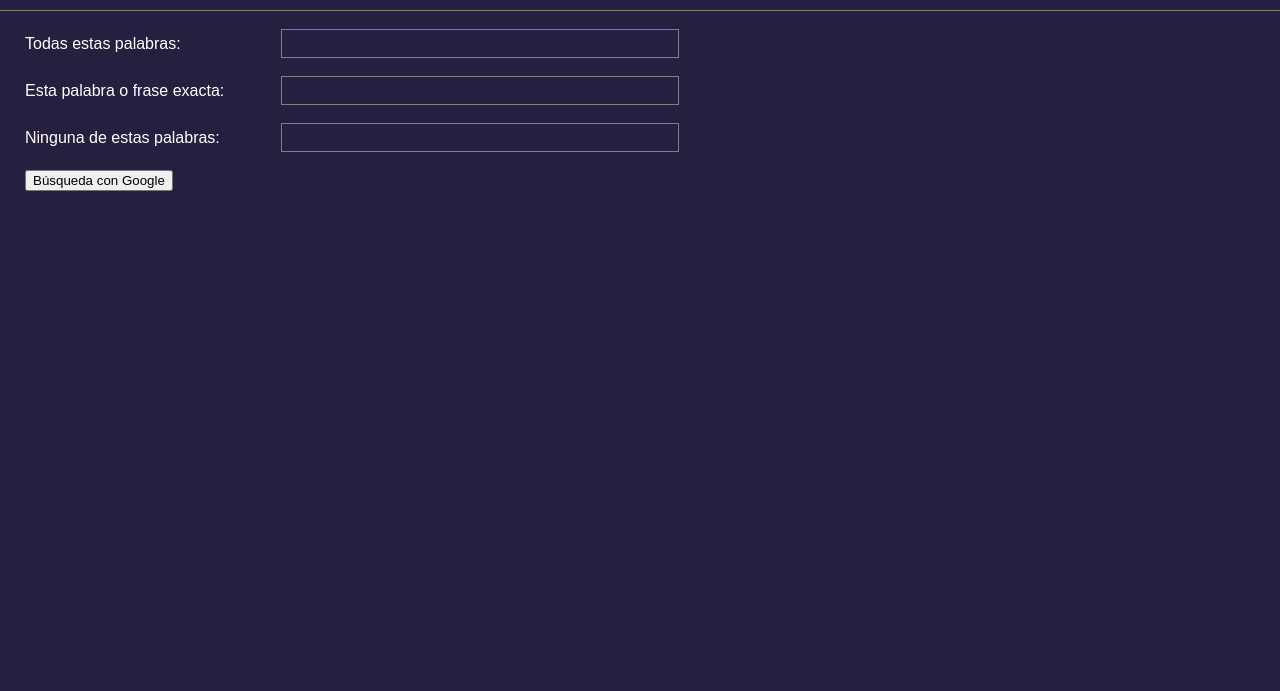
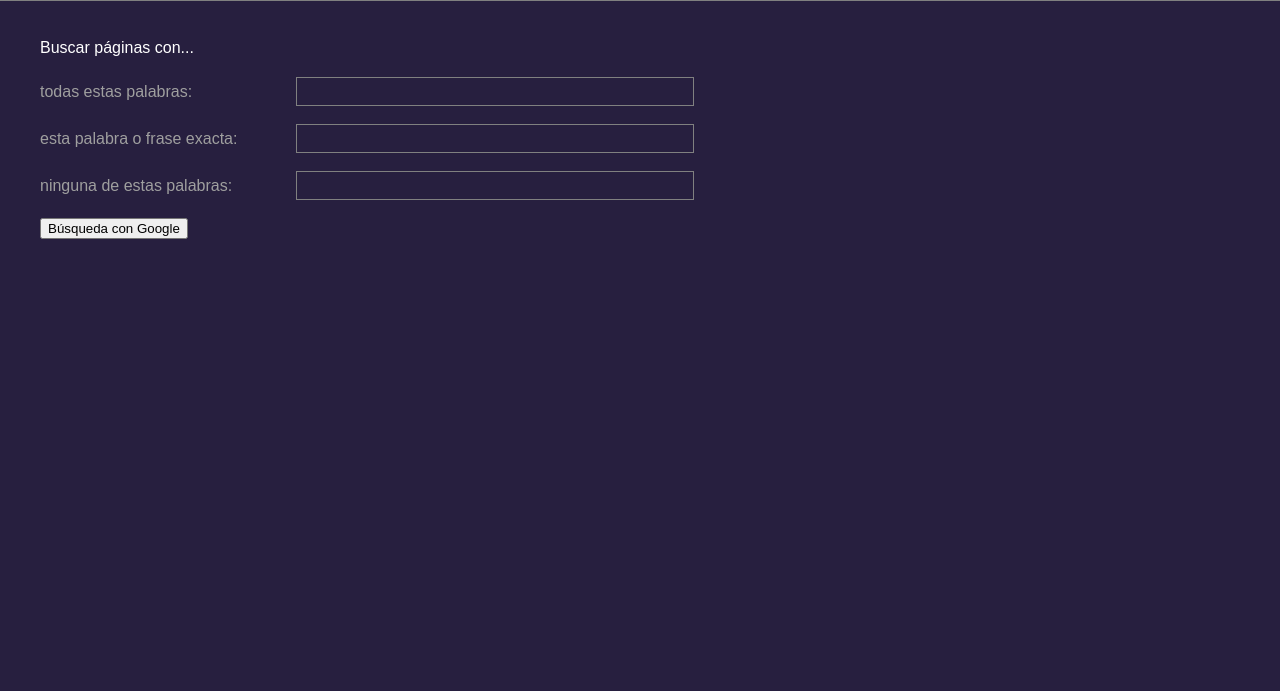
Before and after one commit to saulocaceresg/IDWEB-Ejercicios, a plain HTML site: page PYTHON/Python (extra) - CGSA - CGI con Google/advancedsearch.html in a window 1280 px wide. Shown: the part 109-800 px from the top of the page. Drawn offline with Linux system fonts and the light colour scheme.

Commit message:
estilos mejorados a los label e input

```diff
--- a/PYTHON/Python (extra) - CGSA - CGI con Google/advancedsearch.html
+++ b/PYTHON/Python (extra) - CGSA - CGI con Google/advancedsearch.html
@@ -20,11 +20,12 @@
     <main id="advancedsearch">
         <h1>Búsqueda avanzada</h1>
         <hr><br>
+        <p id="p-advanced">Buscar páginas con...</p>
         <div id="formulario">
             <form id="frm-advanced" action="/">
                 <div class="campo">
                     <div class="label">
-                        <label for="search" class="lbl-advanced">Todas estas palabras: </label>
+                        <label for="search" class="lbl-advanced">todas estas palabras: </label>
                     </div>
                     <div class="input">
                         <input type="text" name="search-advanced" id="input-search-advanced-1">
@@ -33,7 +34,7 @@
                 <br>
                 <div class="campo">
                     <div class="label">
-                        <label for="" class="lbl-advanced">Esta palabra o frase exacta: </label>
+                        <label for="" class="lbl-advanced">esta palabra o frase exacta: </label>
                     </div>
                     <div class="input">
                         <input type="text" name="search-advanced" id="input-search-advanced-2">
@@ -42,7 +43,7 @@
                 <br>
                 <div class="campo">
                     <div class="label">
-                        <label for="" class="lbl-advanced">Ninguna de estas palabras: </label>
+                        <label for="" class="lbl-advanced">ninguna de estas palabras: </label>
                     </div>
                     <div class="input">
                         <input type="text" name="search-advanced" id="input-search-advanced-3">
--- a/PYTHON/Python (extra) - CGSA - CGI con Google/css/styles.css
+++ b/PYTHON/Python (extra) - CGSA - CGI con Google/css/styles.css
@@ -83,11 +83,19 @@ main button#btn-simple:hover {
 main#advancedsearch {
     /* margin: 2%; */
 }
+main#advancedsearch h1, div#formulario, p#p-advanced {
+    margin: 20px 40px;
+}
+main#advancedsearch p#p-advanced {
+    text-align: left;
+    color: white;
+    /* margin-left: 30px; */
+}
 main#advancedsearch h1 {
     text-align: left;
     padding: 0%;
     /* margin: 2.5%; */
-    margin: 25px;
+    /* margin: 25px; */
     color: #e17d69;
     font-size: 1.3em;
     font-weight: normal;
@@ -102,22 +110,16 @@ hr {
 /* Estilos para el formulario */
 div#formulario {
     text-align: left;
-    margin-left: 25px;
     width: 50%;
     height: auto;
 }
 #frm-advanced {
     text-align: left;
     width: auto;
-    /* margin: 2.5%; */
-    /* margin-left: 2.5%; */
-    /* display: inline; */
-    /* padding: 0; */
 }
 /* Estilos para organizar simétricamente los elementos del form */
 #frm-advanced .campo {
     width: 100%;
-    /* height: 100%; */
     margin: 0;
     padding: 0;
     display: flex;
@@ -131,7 +133,7 @@ div.input {
     width: 60%;
 }
 main#advancedsearch form#frm-advanced label.lbl-advanced {
-    color: white;
+    color: #9f9f9f;
 }
 div.campo input[name="search-advanced"] {
     width: 100%;
```
